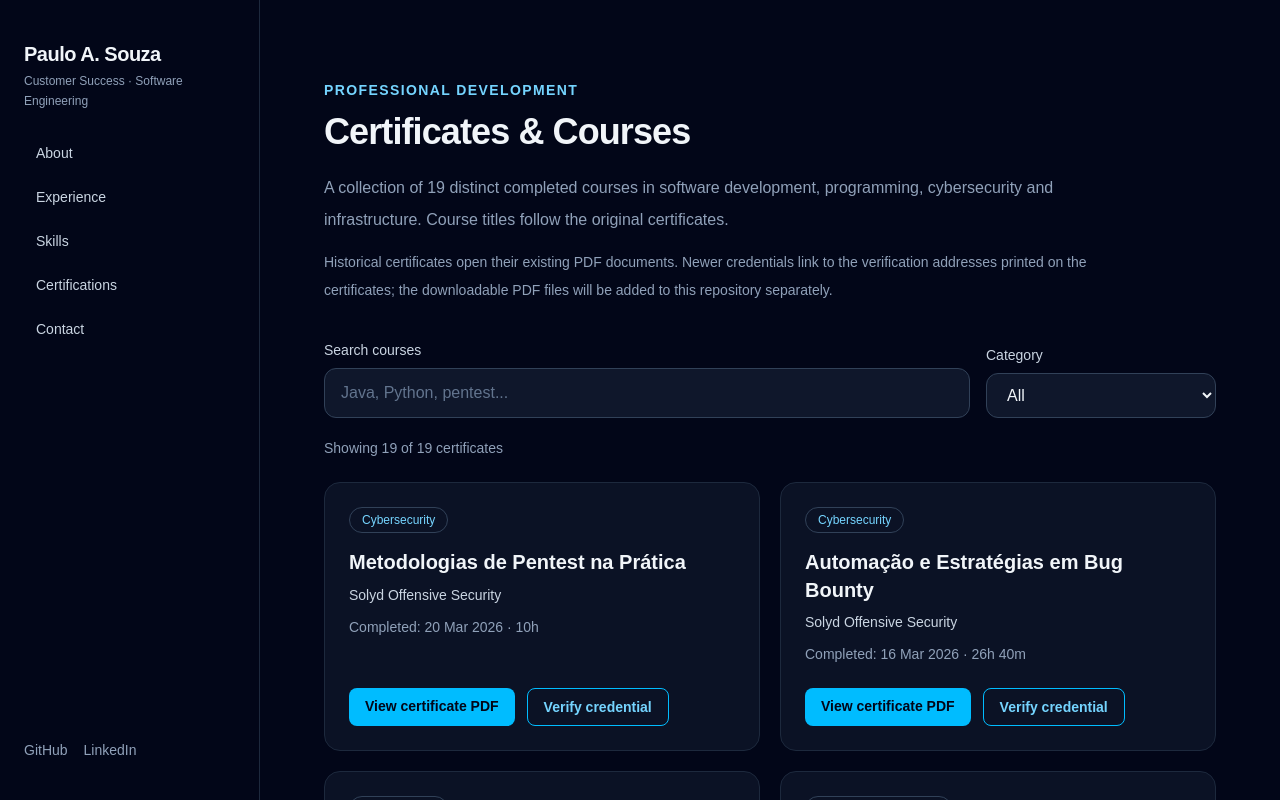
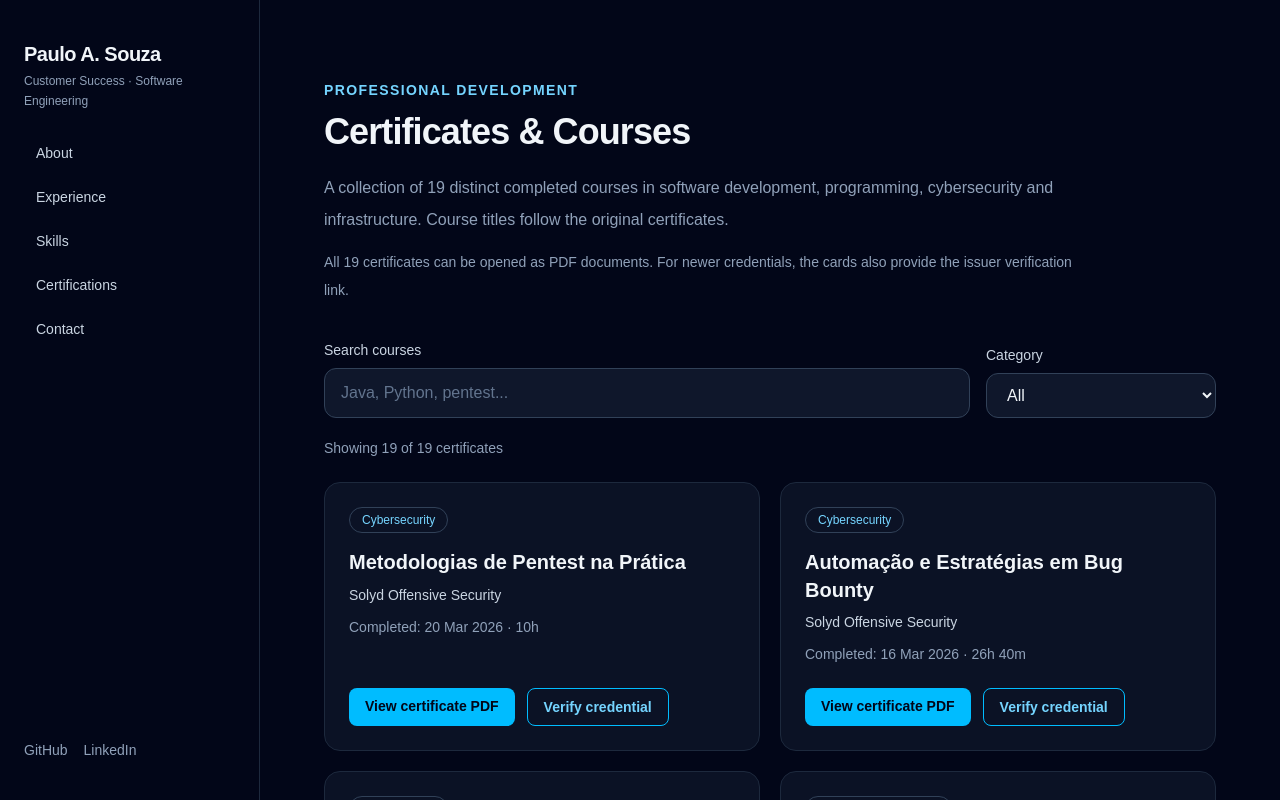
Before and after one commit to PauloSouza123/Portf-lio, a Next.js app: page /main/certificate in a window 1280 px wide. Shown: the top 800 px of the page. Built offline with nearby package versions, Linux system fonts and the light colour scheme.

Commit message:
docs: describe working PDF and verification links in certificate gallery

```diff
--- a/src/app/main/certificate/page.tsx
+++ b/src/app/main/certificate/page.tsx
@@ -59,10 +59,8 @@ export default function Certificate() {
             Course titles follow the original certificates.
           </p>
           <p className="mt-3 max-w-3xl text-sm leading-7 text-slate-400">
-            Historical certificates open their existing PDF documents. Newer
-            credentials link to the verification addresses printed on the
-            certificates; the downloadable PDF files will be added to this
-            repository separately.
+            All 19 certificates can be opened as PDF documents. For newer
+            credentials, the cards also provide the issuer verification link.
           </p>
 
           <div className="mt-9 grid gap-4 sm:grid-cols-[minmax(0,1fr)_auto] sm:items-end">
```
